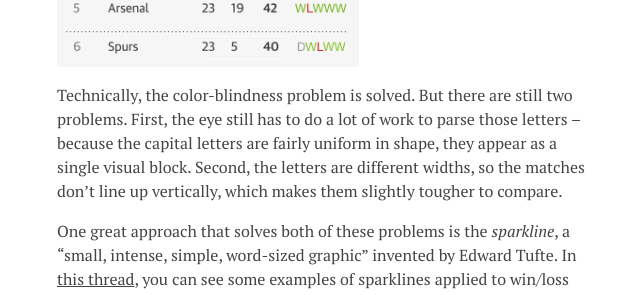
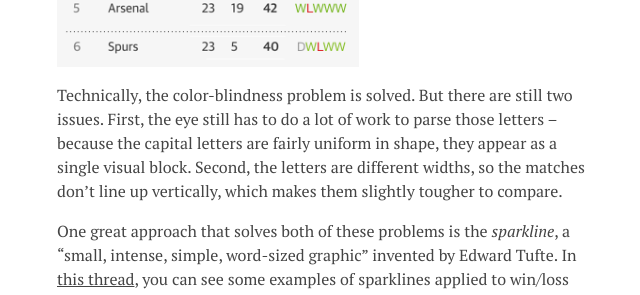
Before and after one commit to mniebling/mniebling.github.io, a Jekyll site: the page built from _posts/2015-2-2-Guardians-Colorblind-Match-Form.md, in a window 1280 px wide and 1400 px high, scrolled down 1013 px. Shown: the part 176-471 px from the top of the window, without its empty margins (315-955 px from the left). Built offline with Jekyll 4.4.1, drawn with Linux system fonts in a browser that asks for light colours; Markdown is read by kramdown in place of the engine named in the settings; some of the changed text lies outside the part shown.

Commit message:
Editing post

```diff
--- a/_posts/2015-2-2-Guardians-Colorblind-Match-Form.md
+++ b/_posts/2015-2-2-Guardians-Colorblind-Match-Form.md
@@ -13,7 +13,7 @@
 The design solution is to communicate the information with *any* other visual attribute in addition to color. For example, we could change the dashes to letters that indicate the outcome:
 
 ![Match Form: 2]({{site.img}}/guardianmatchform/2.png)
-Technically, the color-blindness problem is solved. But there are still two problems. First, the eye still has to do a lot of work to parse those letters -- because the capital letters are fairly uniform in shape, they appear as a single visual block. Second, the letters are different widths, so the matches don't line up vertically, which makes them slightly tougher to compare.
+Technically, the color-blindness problem is solved. But there are still two issues. First, the eye still has to do a lot of work to parse those letters -- because the capital letters are fairly uniform in shape, they appear as a single visual block. Second, the letters are different widths, so the matches don't line up vertically, which makes them slightly tougher to compare.
 
 One great approach that solves both of these problems is the *sparkline*, a "small, intense, simple, word-sized graphic" invented by Edward Tufte. In [this thread](http://www.edwardtufte.com/bboard/q-and-a-fetch-msg?msg_id=0001OR), you can see some examples of sparklines applied to win/loss data for an entire baseball season (162 games).
 
@@ -23,7 +23,7 @@
 Now the visual shape is much different between a win and a loss, but our display still isn't perfect. When there are multiple draws in a row (Man U), the viewer has to extrapolate the number by calculating the width of the bars that would take up the space.
 
 ![Match Form: 4]({{site.img}}/guardianmatchform/4.png)
-If we put an explicit mark on the sparkline for a draw, now the patterns jump out at the viewer and the displays are quick to read and easy to compare. In fact, we might even find that we no longer *need* the color encoding that caused us a problem in the first place:
+If we put an explicit mark on the sparkline for a draw, now the patterns jump out at the viewer and the displays are quick to read and easy to compare. In fact, we might even find that we no longer *need* the color encoding at all:
 
 ![Match Form: 5]({{site.img}}/guardianmatchform/5.png)
 I'll let you be the judge between those last two. However, keep in mind that just like in Tufte's baseball example, we could now use color to encode some other aspect of the data. Our color-vision-deficient viewers will be a lot better off with either of these options, though!
```
